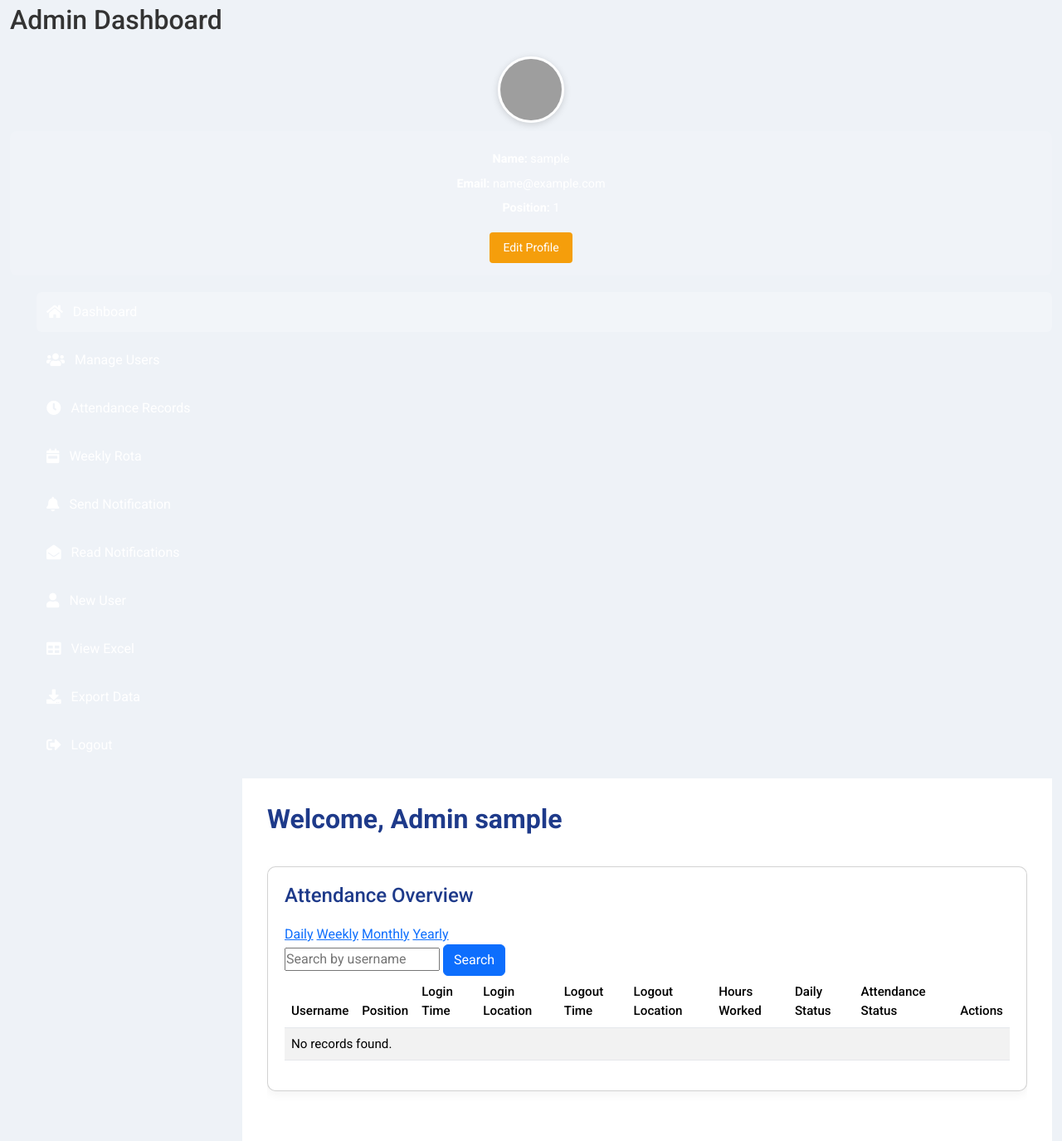
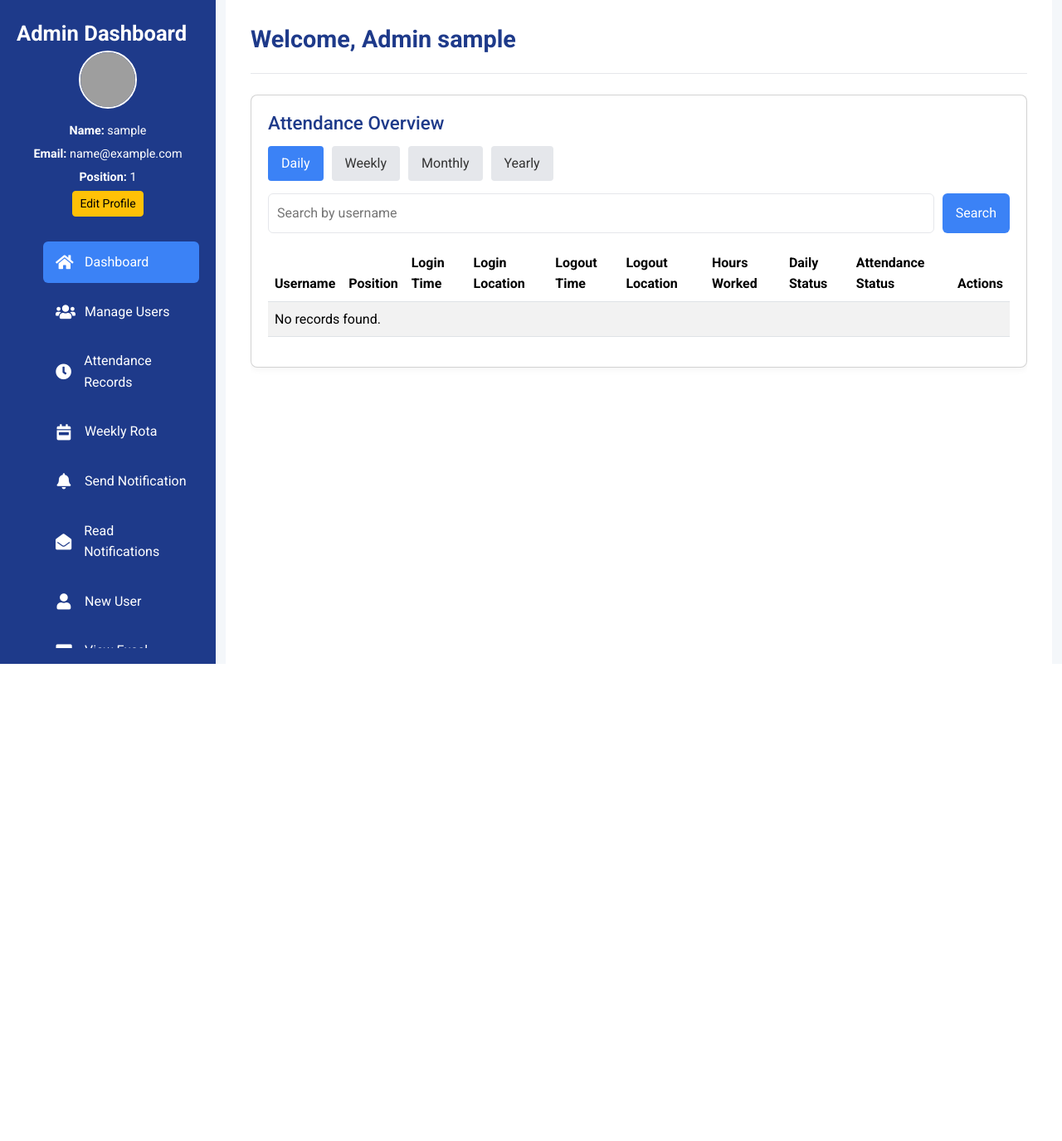
Before and after one commit to jhaishnagit/HRMS-UPDATED-ATTENDANCE-SYSTEM, a Flask app: page /admin in a window 1280 px wide. Shown: the whole page at 83% size. After the commit the page ends 800 px from the top, so only its background shows below. Run offline with Flask 3, Linux system fonts and the light colour scheme; the visitor is signed in with stand-in values (Sample User, id 1); data that the repository does not hold is empty; grey boxes are pictures that could not be loaded.

Commit message:
Update admin.css

```diff
--- a/static/css/admin.css
+++ b/static/css/admin.css
@@ -6,60 +6,85 @@
 }
 
 body {
-    background: #eef2f7;
+    background: #f4f7fa;
+    color: #333;
     min-height: 100vh;
-    color: #333;
-    overflow-x: hidden;
+    line-height: 1.6;
 }
 
-.admin-wrapper {
+.container-fluid {
+    min-height: 100vh;
     display: flex;
-    min-height: 100vh;
-    width: 100%;
+    flex-direction: row;
 }
 
-.sidebar {
-    width: 280px;
-    background: linear-gradient(180deg, #1e3a8a, #3b82f6);
+.sidebar-pc {
+    width: 260px;
+    background: #1e3a8a;
     color: #fff;
     padding: 20px;
+    height: 100vh;
+    overflow-y: auto;
     position: fixed;
-    height: 100%;
-    transition: transform 0.3s ease;
+    top: 0;
+    left: 0;
     z-index: 1000;
-    box-shadow: 2px 0 10px rgba(0, 0, 0, 0.1);
+    display: none;
+}
+
+@media (min-width: 992px) {
+    .sidebar-pc {
+        display: block;
+    }
+    .main-content {
+        margin-left: 260px;
+    }
+}
+
+@media (max-width: 991px) {
+    .sidebar-pc {
+        display: none;
+    }
+    .sidebar-pc.offcanvas {
+        display: block;
+        position: absolute;
+        transform: translateX(-100%);
+    }
+    .sidebar-pc.offcanvas.show {
+        transform: none;
+    }
+    .main-content {
+        margin-left: 0;
+    }
+}
+
+.offcanvas-header {
+    text-align: center;
+}
+
+.offcanvas-header h2 {
+    font-size: 1.6rem;
+    font-weight: 600;
+}
+
+.offcanvas-body {
+    max-height: calc(100vh - 80px);
     overflow-y: auto;
     -webkit-overflow-scrolling: touch;
 }
 
-.sidebar.collapsed {
-    transform: translateX(-280px);
-}
-
-.sidebar-header {
+.profile-section {
     text-align: center;
-    padding-bottom: 20px;
-    border-bottom: 1px solid rgba(255, 255, 255, 0.2);
-}
-
-.sidebar-header h2 {
-    font-size: 1.5rem;
-    font-weight: 700;
-}
-
-.profile-section {
-    margin: 20px 0;
-    text-align: center;
+    margin-bottom: 30px;
 }
 
 .profile-circle {
-    width: 80px;
-    height: 80px;
+    width: 70px;
+    height: 70px;
     border-radius: 50%;
     overflow: hidden;
-    margin: 0 auto 10px;
-    border: 3px solid #fff;
-    box-shadow: 0 2px 8px rgba(0, 0, 0, 0.15);
+    margin: 0 auto 15px;
+    border: 2px solid #fff;
 }
 
 .profile-circle img {
@@ -68,62 +93,20 @@ body {
     object-fit: cover;
 }
 
-.profile-info {
-    background: rgba(255, 255, 255, 0.1);
-    border-radius: 8px;
-    padding: 15px;
-}
-
 .profile-info p {
     font-size: 0.9rem;
-    margin: 8px 0;
-    color: #fff;
+    margin: 5px 0;
 }
 
 .profile-info input {
     width: 100%;
     padding: 8px;
-    margin: 5px 0;
-    border: none;
+    border: 1px solid #e5e7eb;
     border-radius: 4px;
-    display: none;
-    font-size: 0.9rem;
-}
-
-.profile-info input.active {
-    display: block;
-}
-
-.profile-info button {
-    background: #10b981;
-    color: #fff;
-    border: none;
-    padding: 8px 16px;
-    border-radius: 4px;
-    cursor: pointer;
-    margin-top: 10px;
-    transition: background 0.3s;
-}
-
-.profile-info button:hover {
-    background: #059669;
-}
-
-#edit-profile-btn {
-    background: #f59e0b;
-}
-
-#edit-profile-btn:hover {
-    background: #d97706;
-}
-
-#save-profile-btn {
-    display: none;
 }
 
 .sidebar-nav {
     list-style: none;
-    margin-top: 20px;
 }
 
 .sidebar-nav li {
@@ -135,76 +118,59 @@ body {
     text-decoration: none;
     display: flex;
     align-items: center;
-    padding: 12px;
+    padding: 12px 15px;
     border-radius: 6px;
     transition: background 0.3s;
 }
 
 .sidebar-nav li a i {
-    margin-right: 12px;
-    font-size: 1.1rem;
+    margin-right: 15px;
+    font-size: 1.2rem;
+    width: 20px;
+    text-align: center;
 }
 
 .sidebar-nav li a:hover,
 .sidebar-nav li.active a {
-    background: rgba(255, 255, 255, 0.2);
+    background: #3b82f6;
 }
 
 .main-content {
     flex: 1;
-    margin-left: 280px;
     padding: 30px;
     background: #fff;
-    transition: margin-left 0.3s ease;
+    min-height: 100vh;
     overflow-y: auto;
     -webkit-overflow-scrolling: touch;
-}
-
-.main-content.expanded {
-    margin-left: 0;
 }
 
 .header {
     display: flex;
     justify-content: space-between;
     align-items: center;
-    margin-bottom: 30px;
+    margin-bottom: 25px;
+    border-bottom: 1px solid #e5e7eb;
+    padding-bottom: 15px;
 }
 
 .header h1 {
-    font-size: 2rem;
-    font-weight: 700;
+    font-size: 1.8rem;
+    font-weight: 600;
     color: #1e3a8a;
-    flex: 1;
 }
 
-.menu-toggle {
-    font-size: 1.8rem;
+.toggle-btn {
+    background: none;
+    border: none;
+    font-size: 1.5rem;
     color: #1e3a8a;
     cursor: pointer;
-    width: 40px;
-    height: 40px;
-    display: flex;
-    align-items: center;
-    justify-content: center;
-    background: none;
-    border: none;
-    padding: 0;
-    transition: background 0.3s;
-}
-
-.menu-toggle:hover {
-    background: rgba(59, 130, 246, 0.1);
-    border-radius: 4px;
-}
-
-.flash-messages {
-    margin-bottom: 20px;
 }
 
 .flash-messages p {
     padding: 12px;
     border-radius: 6px;
+    margin-bottom: 15px;
     font-size: 0.95rem;
 }
 
@@ -218,89 +184,84 @@ body {
     color: #991b1b;
 }
 
-.search-bar {
-    margin-bottom: 30px;
+.content-section {
+    display: none;
 }
 
-.search-bar form {
+.content-section.active {
+    display: block;
+    overflow-y: auto;
+    max-height: calc(100vh - 100px);
+    -webkit-overflow-scrolling: touch;
+}
+
+.card {
+    background: #fff;
+    border-radius: 8px;
+    box-shadow: 0 2px 10px rgba(0, 0, 0, 0.05);
+    padding: 20px;
+    margin-bottom: 20px;
+}
+
+.card h3 {
+    font-size: 1.4rem;
+    color: #1e3a8a;
+    margin-bottom: 15px;
+}
+
+.view-tabs {
     display: flex;
     gap: 10px;
+    margin-bottom: 15px;
 }
 
-.search-bar input {
-    flex: 1;
-    padding: 12px;
-    border: 1px solid #d1d5db;
-    border-radius: 6px;
-    font-size: 1rem;
-    outline: none;
-    transition: border-color 0.3s;
+.view-tabs a {
+    padding: 8px 16px;
+    background: #e5e7eb;
+    color: #333;
+    text-decoration: none;
+    border-radius: 4px;
+    transition: background 0.3s;
 }
 
-.search-bar input:focus {
-    border-color: #3b82f6;
+.view-tabs a.active,
+.view-tabs a:hover {
+    background: #3b82f6;
+    color: #fff;
 }
 
-.search-bar button {
+.search-form {
+    display: flex;
+    gap: 10px;
+    margin-bottom: 15px;
+}
+
+.search-form input {
+    flex: 1;
+    padding: 10px;
+    border: 1px solid #e5e7eb;
+    border-radius: 6px;
+}
+
+.search-form button {
     background: #3b82f6;
     color: #fff;
     border: none;
-    padding: 12px 20px;
+    padding: 8px 16px;
     border-radius: 6px;
     cursor: pointer;
     transition: background 0.3s;
 }
 
-.search-bar button:hover {
+.search-form button:hover {
     background: #1e3a8a;
 }
 
-.card {
-    background: #fff;
-    border-radius: 10px;
-    box-shadow: 0 4px 12px rgba(0, 0, 0, 0.05);
-    padding: 20px;
-    margin-bottom: 30px;
-}
-
-.card h3 {
-    font-size: 1.5rem;
-    margin-bottom: 20px;
-    color: #1e3a8a;
-}
-
-.card h4 {
-    font-size: 1.2rem;
-    margin-bottom: 15px;
-    color: #374151;
-}
-
-table {
-    width: 100%;
-    border-collapse: collapse;
-    font-size: 0.95rem;
-}
-
-th, td {
-    padding: 14px;
-    text-align: left;
-    border-bottom: 1px solid #e5e7eb;
-}
-
-th {
-    background: #3b82f6;
-    color: #fff;
-    font-weight: 500;
-}
-
-tr:hover {
-    background: #f9fafb;
-}
-
-img {
-    max-width: 80px;
+.user-pic {
+    width: 50px;
+    height: 50px;
     border-radius: 4px;
-    box-shadow: 0 2px 4px rgba(0, 0, 0, 0.1);
+    object-fit: cover;
 }
 
 .hours-red {
@@ -313,118 +274,78 @@ img {
     font-weight: 500;
 }
 
-.edit-user-btn, .save-user-btn, .approve-btn, .reject-btn {
-    background: #f59e0b;
-    color: #fff;
-    border: none;
-    padding: 8px 16px;
-    border-radius: 4px;
-    cursor: pointer;
-    transition: background 0.3s;
-    margin: 0 5px;
+.update-status-form {
+    display: flex;
+    gap: 5px;
 }
 
-.edit-user-btn:hover, .save-user-btn:hover {
-    background: #d97706;
+.update-status-form select {
+    padding: 5px;
+    border: 1px solid #e5e7eb;
+    border-radius: 4px;
 }
 
-.approve-btn {
-    background: #10b981;
+.rota-image {
+    width: 100%;
+    max-width: 700px;
+    border-radius: 6px;
+    margin-top: 15px;
 }
 
-.approve-btn:hover {
-    background: #059669;
+#upload-rota-form,
+#send-notification-form {
+    display: flex;
+    flex-direction: column;
+    gap: 15px;
+    max-width: 500px;
 }
 
-.reject-btn {
-    background: #ef4444;
-}
-
-.reject-btn:hover {
-    background: #dc2626;
-}
-
-.save-user-btn {
-    display: none;
-}
-
-.rota-upload {
-    margin-top: 20px;
-}
-
-.rota-upload input[type="file"] {
-    display: block;
-    margin-bottom: 10px;
-}
-
-.attendance-view-links a {
-    text-decoration: none;
-    color: #333;
-}
-
-.attendance-view-links a:hover {
-    color: #3b82f6;
-}
-
-.notification-form {
-    margin-top: 20px;
-}
-
-.notification-form textarea {
-    width: 100%;
-    padding: 10px;
-    border: 1px solid #d1d5db;
-    border-radius: 6px;
+#send-notification-form textarea {
+    min-height: 100px;
     resize: vertical;
 }
 
-.notification-form button {
-    background: #10b981;
-    color: #fff;
-    border: none;
-    padding: 10px 20px;
-    border-radius: 6px;
-    cursor: pointer;
-    margin-top: 10px;
-}
-
-.notification-form button:hover {
-    background: #059669;
-}
-
-.content-section {
-    display: none;
-}
-
-.content-section.active {
-    display: block;
-    overflow-y: auto;
-    max-height: calc(100vh - 100px);
-    -webkit-overflow-scrolling: touch;
+.list-group li {
+    padding: 12px;
+    border-bottom: 1px solid #e5e7eb;
+    font-size: 0.95rem;
 }
 
 @media (max-width: 1024px) {
-    .sidebar { width: 240px; }
-    .main-content { margin-left: 240px; }
-    .sidebar.collapsed { transform: translateX(-240px); }
+    .sidebar-pc {
+        width: 200px;
+    }
+    @media (min-width: 992px) {
+        .main-content {
+            margin-left: 200px;
+        }
+    }
 }
 
 @media (max-width: 768px) {
-    .sidebar { width: 280px; transform: translateX(-280px); position: fixed; z-index: 1000; }
-    .sidebar.collapsed { transform: translateX(-280px); }
-    .sidebar:not(.collapsed) { transform: translateX(0); }
-    .main-content { margin-left: 0; }
-    .main-content.expanded { margin-left: 0; }
-    .header h1 { font-size: 1.5rem; }
-    table { font-size: 0.85rem; }
-    img { max-width: 60px; }
-    .menu-toggle { width: 36px; height: 36px; font-size: 1.5rem; }
+    .main-content {
+        padding: 20px;
+    }
+    .header h1 {
+        font-size: 1.5rem;
+    }
+    .table {
+        font-size: 0.9rem;
+    }
 }
 
 @media (max-width: 480px) {
-    .header { flex-direction: row; align-items: center; gap: 10px; }
-    .search-bar form { flex-direction: column; }
-    .search-bar button { width: 100%; }
-    .card { padding: 15px; }
-    .menu-toggle { width: 32px; height: 32px; font-size: 1.3rem; }
+    .offcanvas-header h2 {
+        font-size: 1.2rem;
+    }
+    .profile-circle {
+        width: 50px;
+        height: 50px;
+    }
+    .profile-info p {
+        font-size: 0.8rem;
+    }
+    .table {
+        font-size: 0.8rem;
+    }
 }
```
